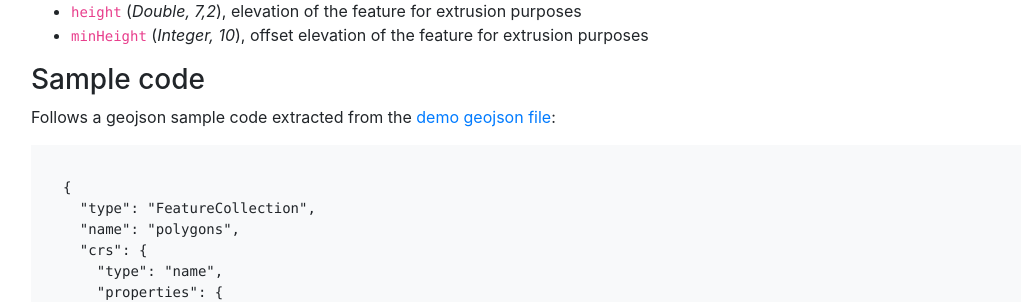
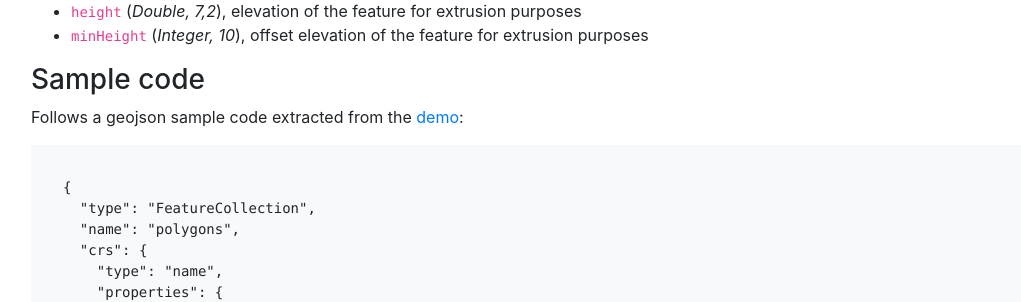
Before and after one commit to paths-erc/docs, a Jekyll site: the page built from gis/vectorization-protocol.md, in a window 1280 px wide and 900 px high, scrolled down 2741 px. Shown: the part 153-455 px from the top of the window, without its empty margins (54-1075 px from the left). Built offline with Jekyll 4.4.1, drawn with Linux system fonts in a browser that asks for light colours; nearby versions of some CDN libraries.

Commit message:
Updated demo link

````diff
--- a/gis/vectorization-protocol.md
+++ b/gis/vectorization-protocol.md
@@ -86,7 +86,7 @@
 - `minHeight` (*Integer, 10*), offset elevation of the feature for extrusion purposes
 
 ### Sample code
-Follows a geojson sample code extracted from the [demo geojson file](/data/geojson/taposiris.geojson):
+Follows a geojson sample code extracted from the [demo](./leaflet-example/):
 
 ```json
 {
````
